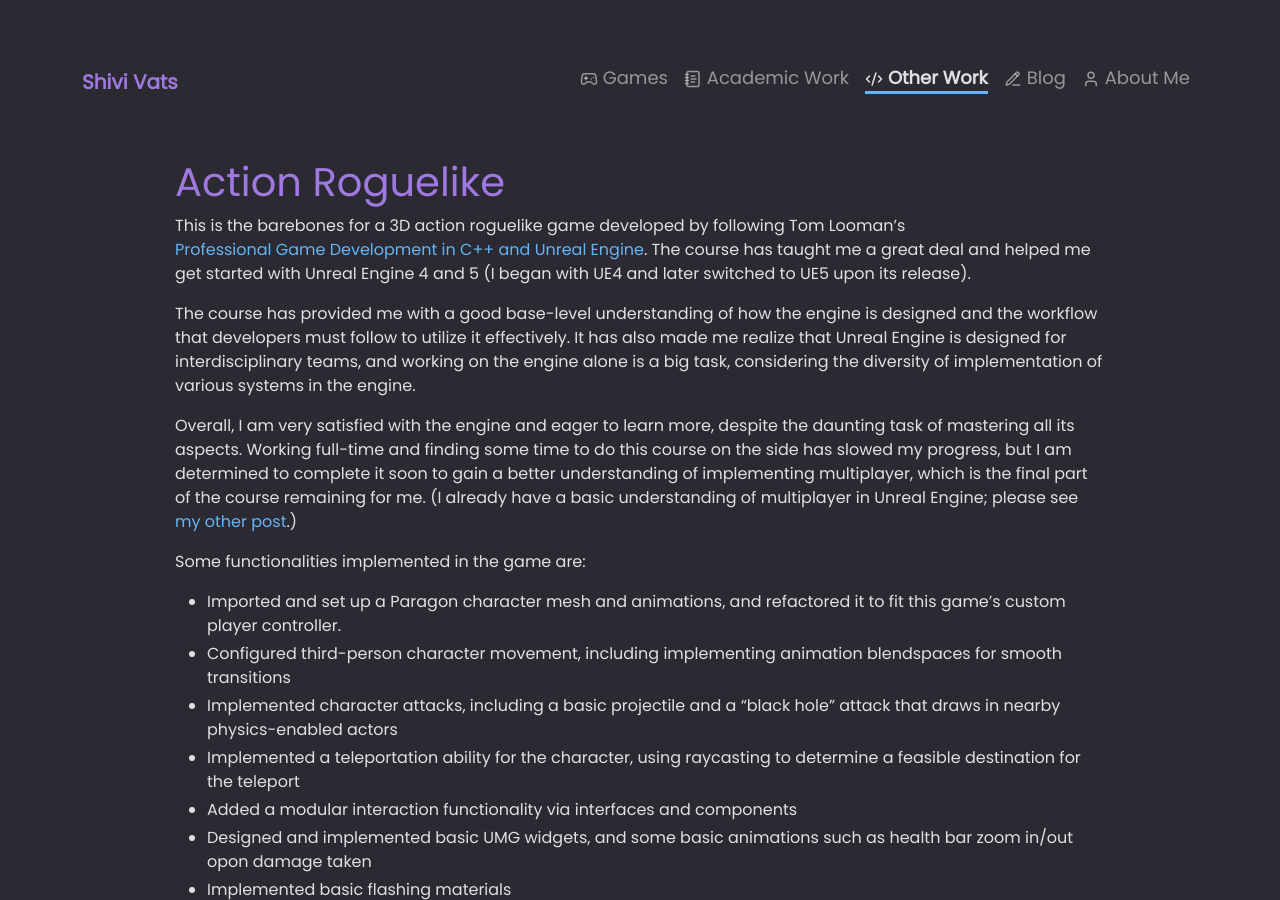
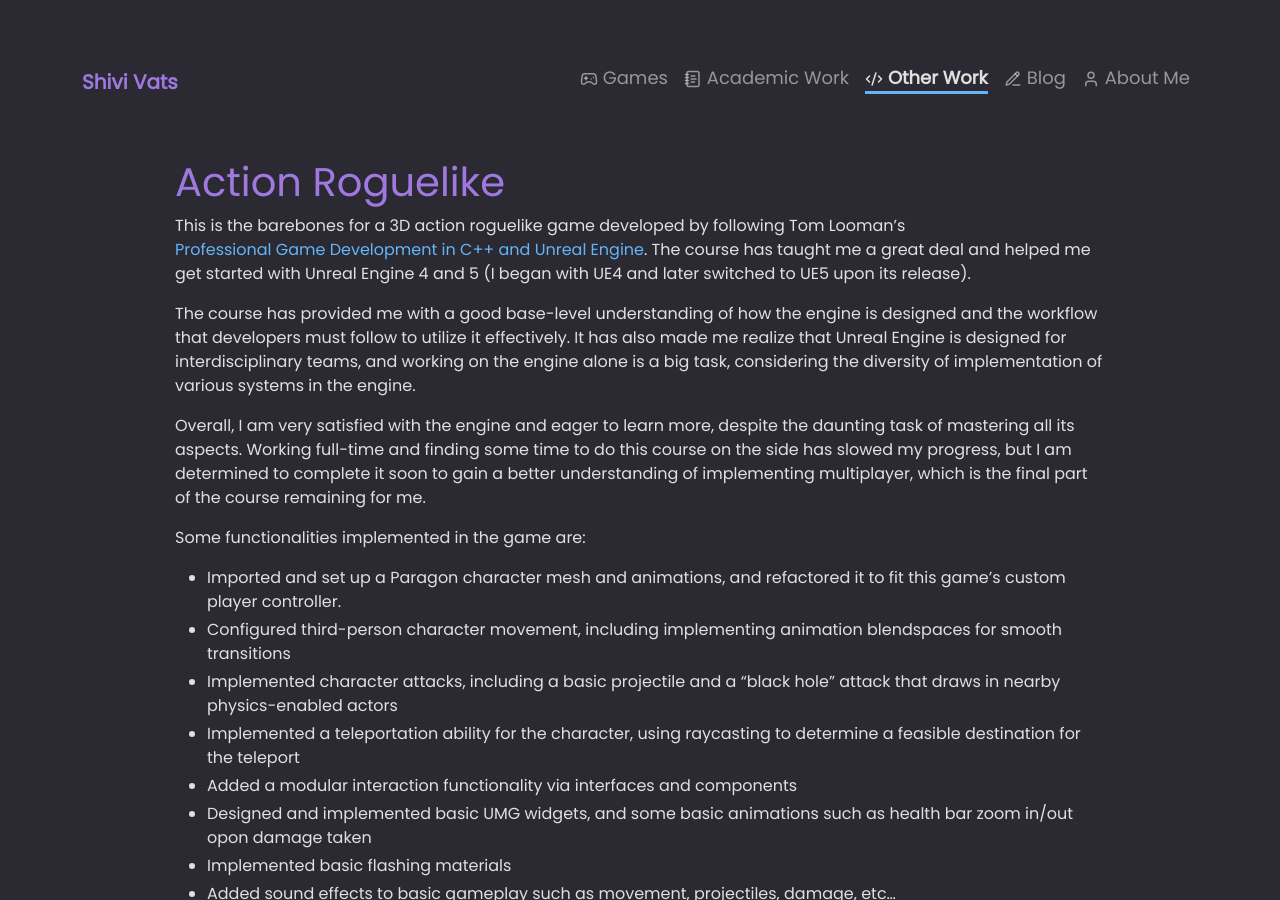
Before and after one commit to shivivats/shivivats.github.io, a Jekyll site: the page built from _other-work/01-action-roguelike.md, in a window 1280 px wide and 900 px high. Built offline with Jekyll 4.4.1, drawn with Linux system fonts in a browser that asks for light colours.

Commit message:
removed reference to the coop game post because I dont plan to publish it yet

```diff
--- a/_other-work/01-action-roguelike.md
+++ b/_other-work/01-action-roguelike.md
@@ -11,7 +11,8 @@
 
 The course has provided me with a good base-level understanding of how the engine is designed and the workflow that developers must follow to utilize it effectively. It has also made me realize that Unreal Engine is designed for interdisciplinary teams, and working on the engine alone is a big task, considering the diversity of implementation of various systems in the engine.
 
-Overall, I am very satisfied with the engine and eager to learn more, despite the daunting task of mastering all its aspects. Working full-time and finding some time to do this course on the side has slowed my progress, but I am determined to complete it soon to gain a better understanding of implementing multiplayer, which is the final part of the course remaining for me. (I already have a basic understanding of multiplayer in Unreal Engine; please see [my other post]().)
+Overall, I am very satisfied with the engine and eager to learn more, despite the daunting task of mastering all its aspects. Working full-time and finding some time to do this course on the side has slowed my progress, but I am determined to complete it soon to gain a better understanding of implementing multiplayer, which is the final part of the course remaining for me.
+<!-- (I already have a basic understanding of multiplayer in Unreal Engine; please see [my other post]().) -->
 
 
 Some functionalities implemented in the game are:
```
